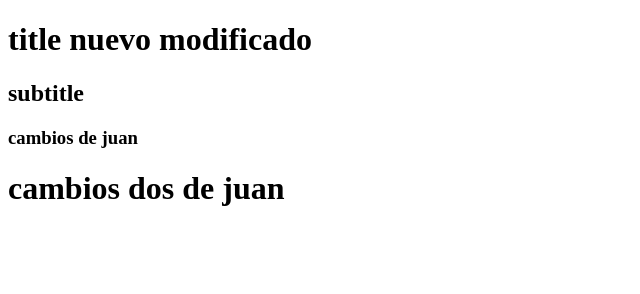
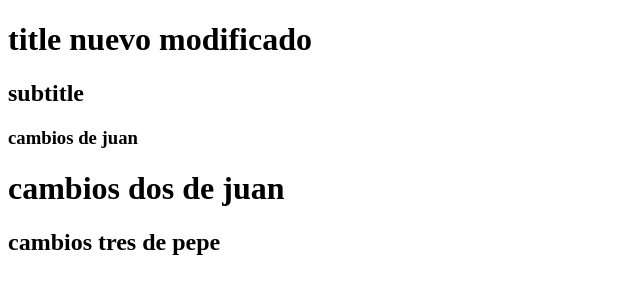
Before and after one commit to junortiz/Hello-git, a plain HTML site: page index.html in a window 1280 px wide. Shown: the whole page, without its empty margins (0-640 px from the left). Drawn offline with Linux system fonts and the light colour scheme.

Commit message:
cambios tres de pepe

```diff
--- a/index.html
+++ b/index.html
@@ -10,5 +10,6 @@
     <h2>subtitle</h2>
     <h3>cambios de juan</h3>
     <h1>cambios dos de juan</h1>
+    <h2>cambios tres de pepe</h2>
 </body>
 </html>
```
